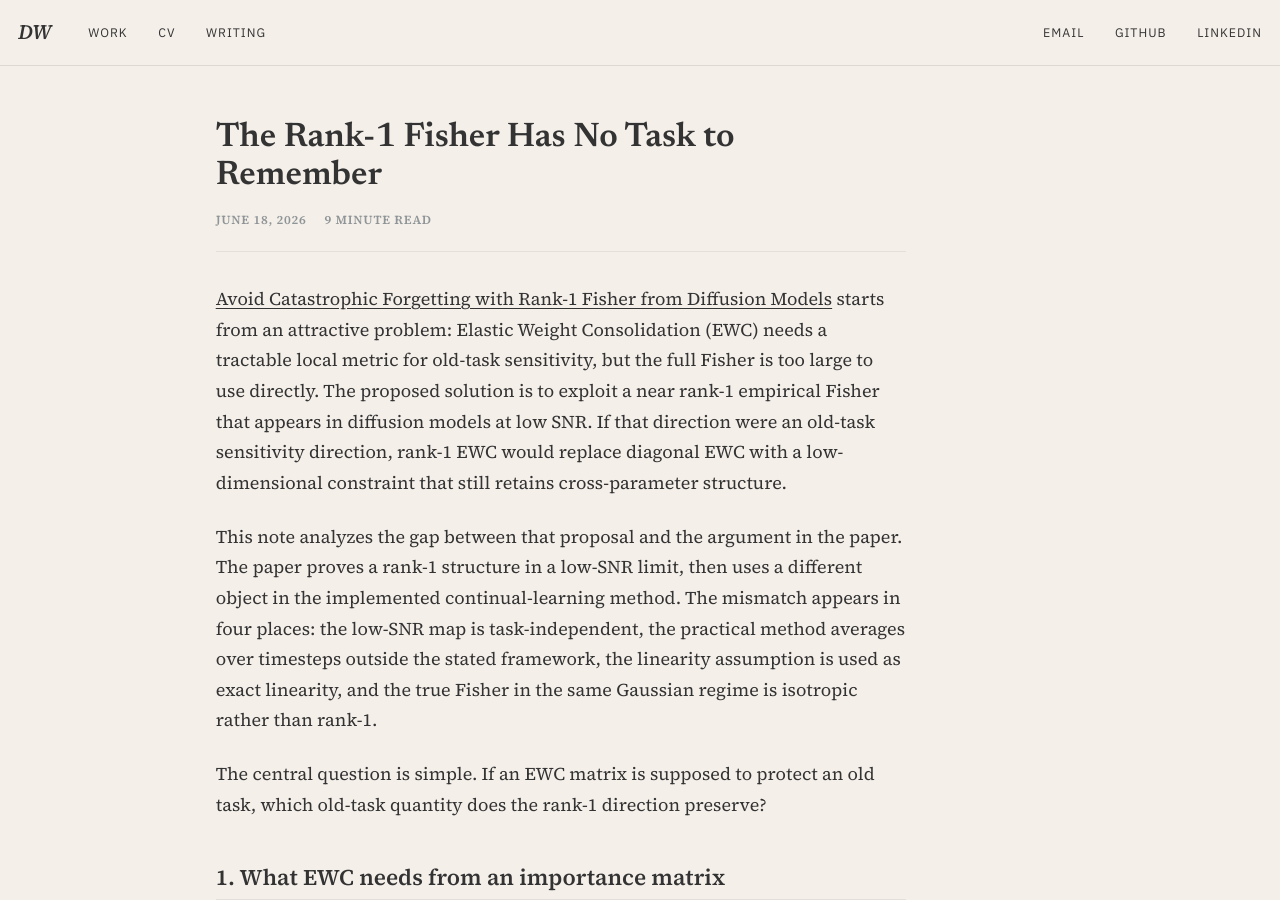
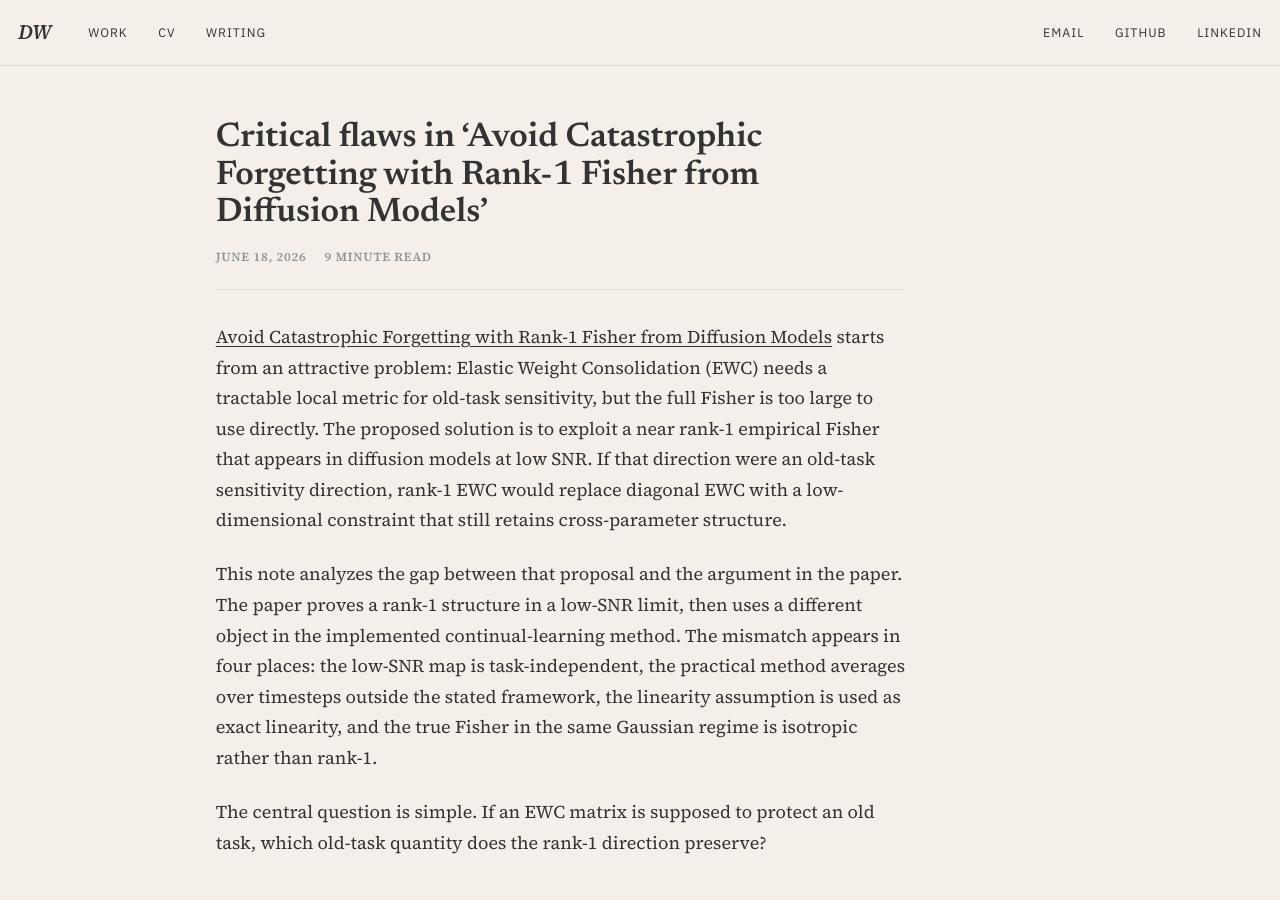
Before and after one commit to DavideWiest/davidewiest.github.io, a Jekyll site: the page built from _posts/2026-06-18-rank-1-fisher-no-task-to-remember.md, in a window 1280 px wide and 900 px high. Built offline with Jekyll 4.4.1, drawn with Linux system fonts in a browser that asks for light colours; formulas are drawn with MathJax 3.

Commit message:
Retitle rank-1 Fisher critique post

```diff
--- a/_posts/2026-06-18-rank-1-fisher-no-task-to-remember.md
+++ b/_posts/2026-06-18-rank-1-fisher-no-task-to-remember.md
@@ -1,5 +1,5 @@
 ---
-title: "The Rank-1 Fisher Has No Task to Remember"
+title: "Critical flaws in 'Avoid Catastrophic Forgetting with Rank-1 Fisher from Diffusion Models'"
 date: 2026-06-18
 permalink: /posts/2026/06/rank-1-fisher-no-task-to-remember/
 tags:
```
